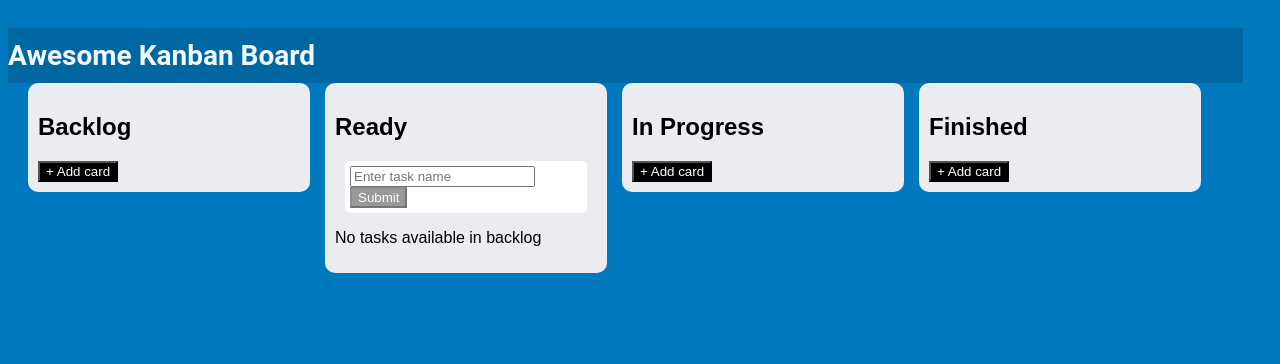
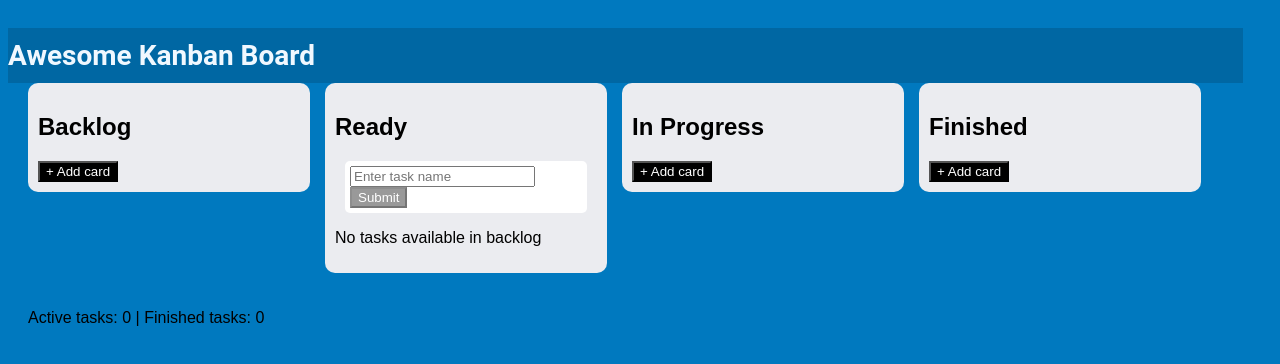
Before and after one commit to Youppi1989/Kanban-board, a React (Create React App) app: page / in a window 1280 px wide. Shown: the top 364 px of the page. Built offline with nearby package versions, Linux system fonts and the light colour scheme.

Commit message:
inprogress

```diff
--- a/src/App.js
+++ b/src/App.js
@@ -37,6 +37,13 @@ const App = () => {
   const handleDeleteTask = (taskId) => {
     setTasks((prevTasks) => prevTasks.filter((task) => task.id !== taskId));
   };
+
+  const activeTasksCount = tasks.filter(
+    (task) => task.type === "ready" || task.type === "inProgress"
+  ).length;
+  const finishedTasksCount = tasks.filter(
+    (task) => task.type === "finished"
+  ).length;
 
   return (
     <Router>
@@ -82,7 +89,16 @@ const App = () => {
             </div>
           </div>
         </div>
-        <Route path="/tasks/:taskId" render={(props) => <TaskDetail tasks={tasks} {...props} />} />
+        <Route
+          path="/tasks/:taskId"
+          render={(props) => <TaskDetail tasks={tasks} {...props} />}
+        />
+        <footer>
+          <p>
+            Active tasks: {activeTasksCount} | Finished tasks:{" "}
+            {finishedTasksCount}
+          </p>
+        </footer>
       </div>
     </Router>
   );
--- a/src/components/TaskDetail.js
+++ b/src/components/TaskDetail.js
@@ -51,7 +51,11 @@ const TaskDetail = ({ tasks }) => {
       <Link to="/" className="homeLink">
         &#8592; Back
       </Link>
-      <h2>{task.name}</h2>
+      <h2>
+        <Link to={`/tasks/${taskId}`} className="taskLink">
+          {task.name}
+        </Link>
+      </h2>
       {editing ? (
         <div>
           <textarea
```
